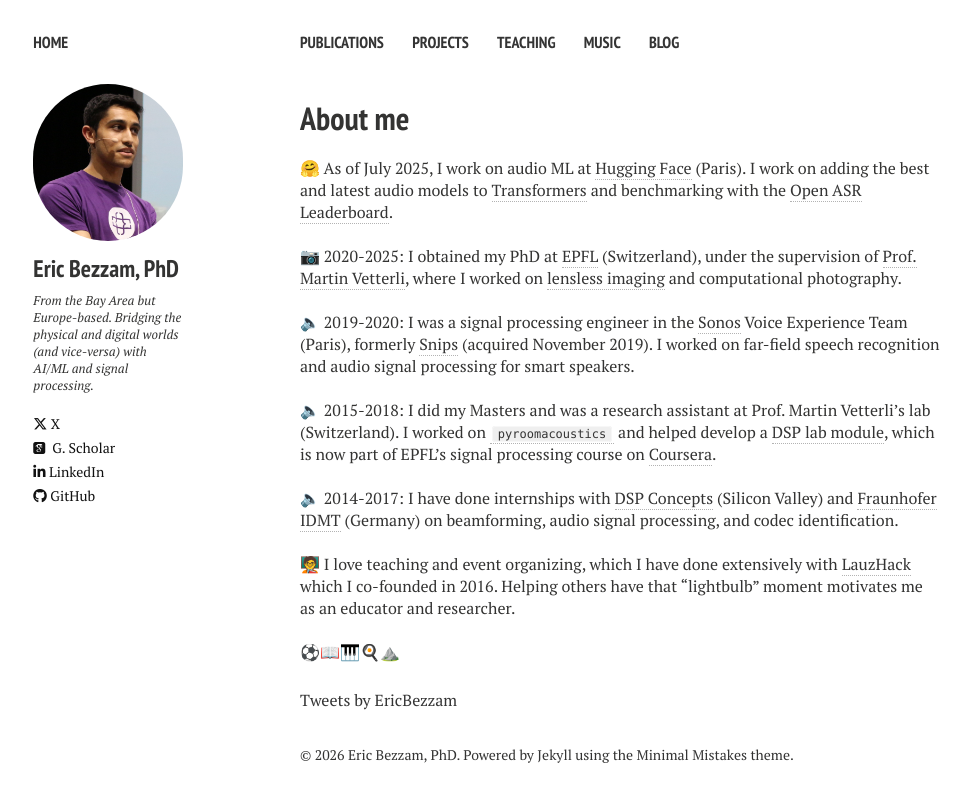
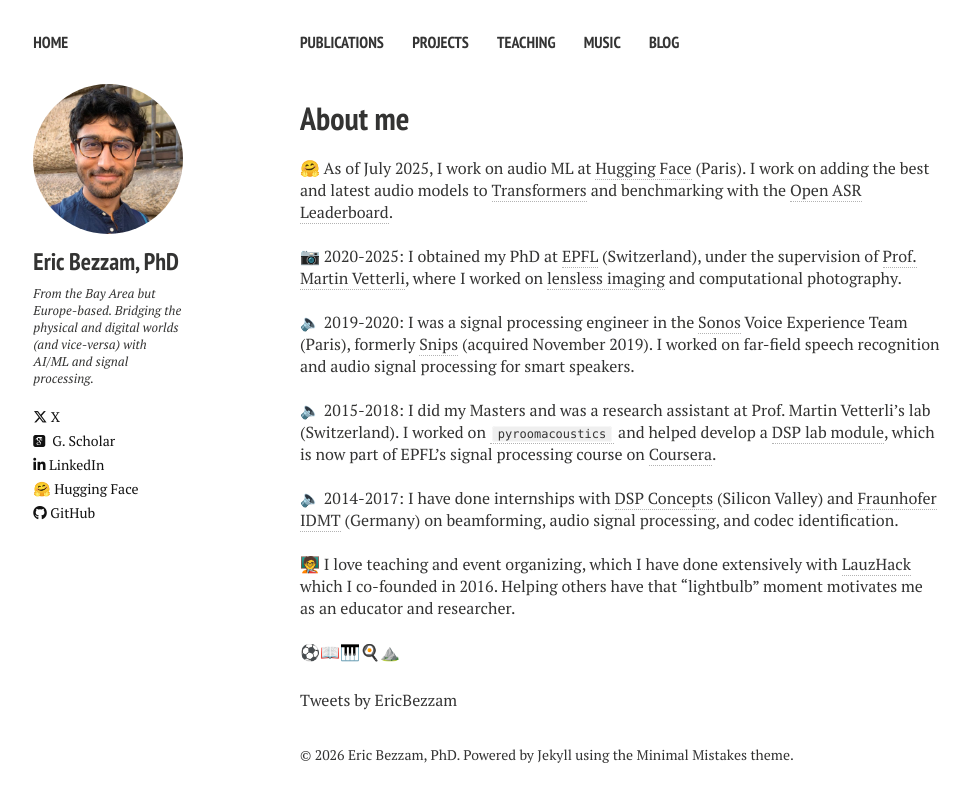
Before and after one commit to ebezzam/ebezzam.github.io, a Jekyll site: the page built from index.md, in a window 1280 px wide. Shown: the top 802 px of the page, without its empty margins (20-990 px from the left). Built offline with Jekyll 4.4.1, drawn with Linux system fonts in a browser that asks for light colours; nearby versions of some CDN libraries; comment, search, counter and statistics services are not loaded.

Commit message:
Update pic and add HF

```diff
--- a/_config.yml
+++ b/_config.yml
@@ -11,14 +11,17 @@ minimal_mistakes_skin    : "dark" # "air", "aqua", "contrast", "dark", "dirt", "
 # Owner/author information
 owner:
   name:           Eric Bezzam, PhD
-  avatar:         lauzhack2016.jpg
+  avatar:         pic.jpg
   bio:            From the Bay Area but Europe-based. Bridging the physical and digital worlds (and vice-versa) with AI/ML and signal processing.
   # Social networking links are used in author-bio sidebar. Update and remove as you like.
   github: ebezzam
   linkedin: "eric-bezzam"
   x:              ericbezzam
+  huggingface:    bezzam
   google_scholar: vDrX0PYAAAAJ
   google_plus:
+
+logo: pic.jpg
 
 # Analytics and webmaster tools stuff goes here
 google_analytics:
--- a/_includes/_author-bio.html
+++ b/_includes/_author-bio.html
@@ -11,6 +11,7 @@
 {% if site.owner.google_scholar %}<a href="http://scholar.google.com/citations?user={{ site.owner.google_scholar }}" class="author-social" target="_blank"><i class="ai ai-google-scholar-square"></i>&nbsp; G. Scholar</a>{% endif %}
 {% if site.owner.facebook %}<a href="http://facebook.com/{{ site.owner.facebook }}" class="author-social" target="_blank"><i class="fa-brands fa-facebook-f"></i> Facebook</a>{% endif %}
 {% if site.owner.linkedin %}<a href="http://linkedin.com/in/{{ site.owner.linkedin }}" class="author-social" target="_blank"><i class="fa-brands fa-linkedin-in"></i> LinkedIn</a>{% endif %}
+{% if site.owner.huggingface %}<a href="https://huggingface.co/{{ site.owner.huggingface }}" class="author-social" target="_blank">🤗 Hugging Face</a>{% endif %}
 {% if site.owner.instagram %}<a href="http://instagram.com/{{ site.owner.instagram }}" class="author-social" target="_blank"><i class="fa-brands fa-instagram"></i> Instagram</a>{% endif %}
 {% if site.owner.tumblr %}<a href="http://{{ site.owner.tumblr }}.tumblr.com" class="author-social" target="_blank"><i class="fa-brands fa-tumblr"></i> Tumblr</a>{% endif %}
 {% if site.owner.github %}<a href="http://github.com/{{ site.owner.github }}" class="author-social" target="_blank"><i class="fa-brands fa-github"></i> GitHub</a>{% endif %}
--- a/_includes/_head.html
+++ b/_includes/_head.html
@@ -82,12 +82,8 @@
 <script src="{{ site.url }}/assets/js/vendor/modernizr-2.7.1.custom.min.js"></script>
 
 <!-- Icons -->
-<link rel="icon" type="image/png" sizes="32x32" href="/favicon-32x32.png">
-<link rel="icon" type="image/png" sizes="96x96" href="/favicon-96x96.png">
-<link rel="icon" type="image/png" sizes="16x16" href="/favicon-16x16.png">
-
-<link rel="shortcut icon" href="{{ site.url }}/favicon.ico">
-<link rel="shortcut icon" href="{{ site.url }}/favicon.png">
+<link rel="icon" type="image/jpeg" href="{{ site.url }}/images/{{ site.logo }}">
+<link rel="shortcut icon" href="{{ site.url }}/images/{{ site.logo }}">
 
 <!-- 144x144 (precomposed) for iPad 3rd and 4th generation -->
-<link rel="apple-touch-icon-precomposed" sizes="192x192" href="{{ site.url }}/images/apple-icon-precomposed.png">
+<link rel="apple-touch-icon-precomposed" sizes="192x192" href="{{ site.url }}/images/{{ site.logo }}">
```
Also changed, not shown: images/pic.jpg (added).
